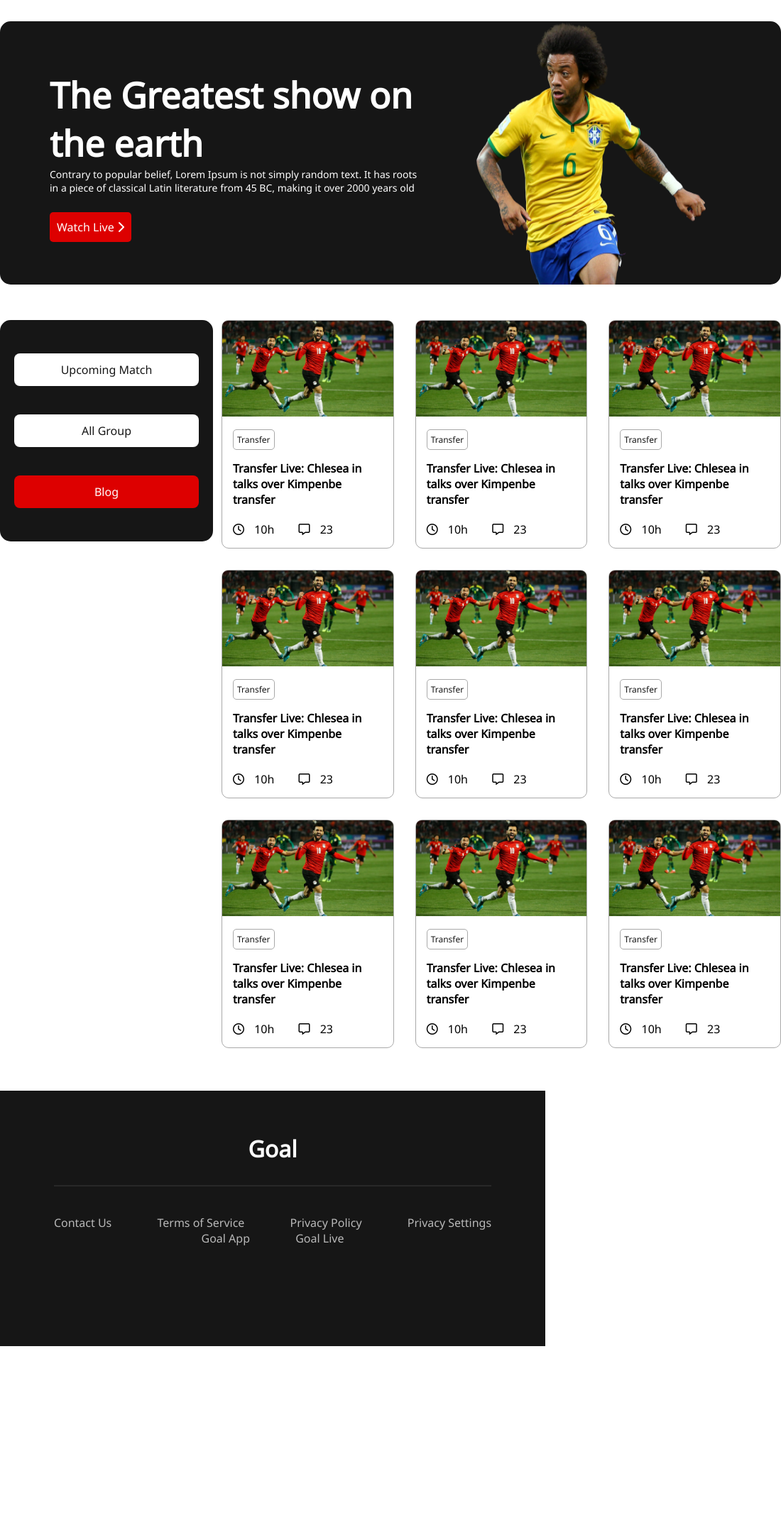
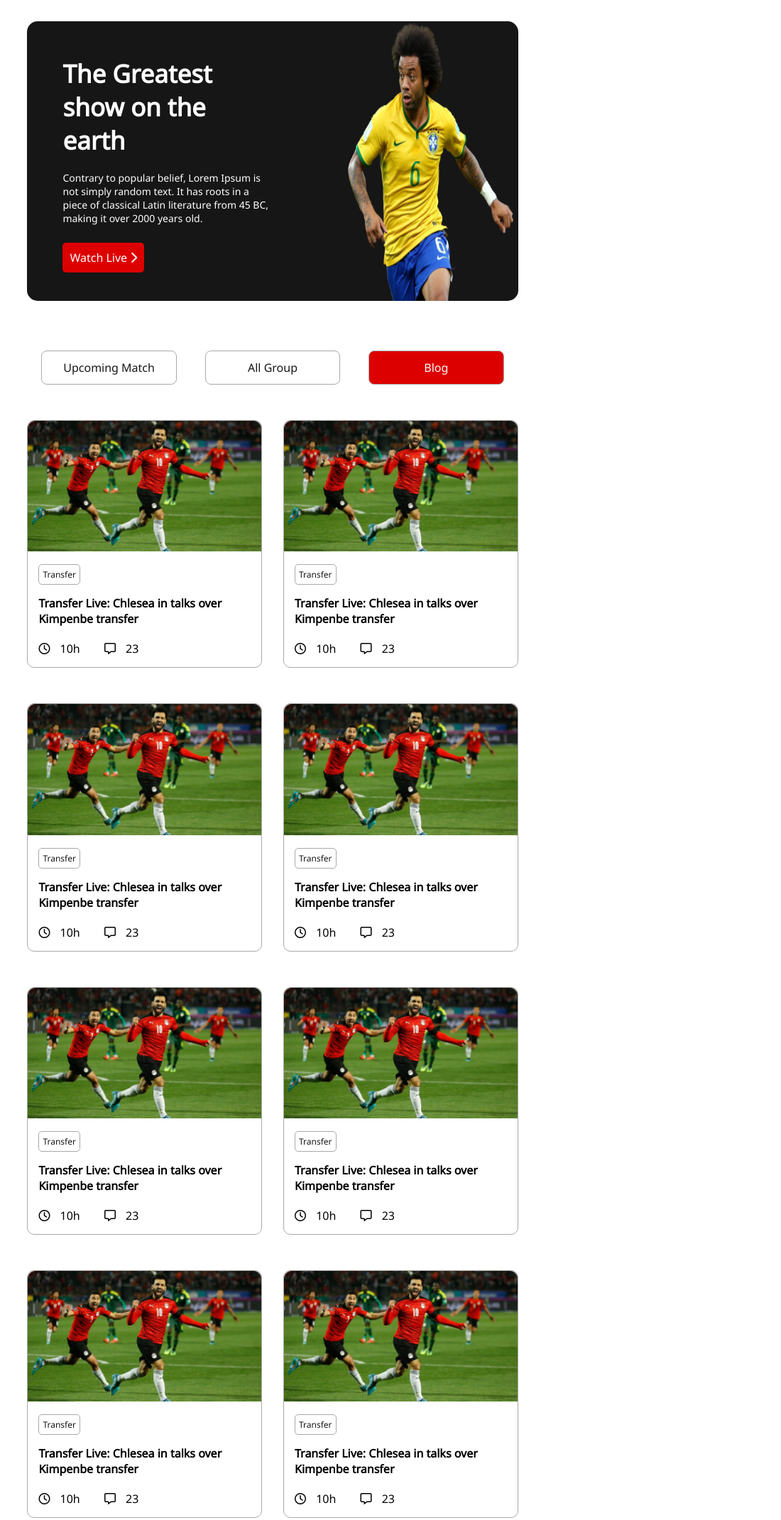
Before and after one commit to mrpranto/world-cup-assignment, a plain HTML site: page index.html in a window 768 px wide. Shown: the top 2142 px of the page at 71% size, 1100 px wide, since content can reach past the window. Before the commit the page ends 1897 px from the top, so only its background shows below. Drawn offline with Linux system fonts and the light colour scheme; a web font is replaced by a local one.

Commit message:
tablet design updated

```diff
--- a/css/style.css
+++ b/css/style.css
@@ -105,6 +105,11 @@ body{
     border-radius: 10px;
 }
 
+/*View All area*/
+.view-all-area{
+    display: none;
+}
+
 /*Blog Img Styles*/
 .blog img{
     width: 100%;
@@ -180,6 +185,10 @@ nav li a{
     color: #B9B9B9;
 }
 
+/*-----------------------Media Query---------------------*/
+
+/*----------------------Mobile Device Css--------------*/
+
 @media only screen and (max-width: 688px) {
     .container{
         width: 90%;
@@ -194,6 +203,11 @@ nav li a{
     .title-area{
         text-align: center;
         width: 100%;
+        padding: 50px;
+    }
+    .title h1{
+        font-size: 20px;
+        margin-bottom: 20px;
     }
     .banner-image-area{
         text-align: center;
@@ -237,6 +251,10 @@ nav li a{
         border: 1px solid darkgray;
         border-radius: 10px;
     }
+    .view-all-area{
+        display: none;
+    }
+
     .blog img{
         width: 100%;
     }
@@ -262,3 +280,128 @@ nav li a{
     }
 
 }
+
+/*----------------------Mobile Device Css End--------------*/
+
+
+/*----------------------Tablet Device Css --------------*/
+
+@media only screen and (min-width: 688px) and (max-width: 992px) {
+    .container {
+        width: 90%;
+        margin: auto;
+    }
+
+    .hero-section {
+        display: flex;
+        width: 100%;
+    }
+
+    .title-area {
+        width: 100%;
+        padding: 50px;
+    }
+
+    .title h1 {
+        font-size: 35px;
+        margin-bottom: 20px;
+    }
+
+    .banner-image-area {
+        text-align: center;
+        width: 100%;
+    }
+
+    .banner-image {
+        width: 233px !important;
+        margin-left: 50px;
+    }
+
+    .blog-section {
+        display: grid;
+        grid-template-columns: repeat(1, 1fr);
+        justify-content: center;
+        grid-row-gap: 30px;
+    }
+
+    .blog-menu {
+        width: 100%;
+        display: grid;
+        grid-template-columns: repeat(3, 1fr);
+        background-color: #FFFFFF;
+        align-content: center;
+        height: auto;
+    }
+
+    .blog-menu a {
+        text-decoration: none;
+        display: block;
+        text-align: center;
+        align-items: center;
+        background-color: white;
+        margin: 20px;
+        padding: 12px 20px;
+        border-radius: 8px;
+        border: 1px solid darkgray;
+        color: #161616;
+    }
+
+    .blog-area {
+        width: 100%;
+        display: grid;
+        grid-template-columns: repeat(2, 1fr);
+        grid-row-gap: 50px;
+    }
+
+    .blog {
+        border: 1px solid darkgray;
+        border-radius: 10px;
+    }
+
+    .blog img {
+        width: 100%;
+    }
+
+    .view-all-area{
+        display: block;
+        width: 100%;
+        margin-top: 20px;
+        text-align: center;
+    }
+    .view-all{
+        background-color: #DD0000;
+        padding: 15px;
+        text-decoration: none;
+        font-size: 20px;
+        color: #FFFFFF;
+        border-radius: 5px;
+    }
+
+    footer {
+        width: 100%;
+        background-color: #161616;
+        color: #FFFFFF;
+        height: 600px;
+    }
+
+    nav {
+        width: 100%;
+        text-align: center;
+    }
+
+    nav ul {
+        display: flex;
+        grid-template-columns: repeat(4, 1fr);
+        flex-wrap: wrap;
+        justify-content: space-evenly;
+        align-items: flex-start;
+    }
+
+    nav ul li {
+        flex-direction: column;
+        display: grid;
+        justify-content: center;
+        margin: 20px 50px;
+    }
+
+}
--- a/index.html
+++ b/index.html
@@ -18,7 +18,7 @@
                 <h1>The Greatest show on the earth</h1>
                 <p>Contrary to popular belief, Lorem Ipsum is not simply
                     random text. It has roots in a piece of classical Latin literature
-                    from 45 BC, making it over 2000 years old</p>
+                    from 45 BC, making it over 2000 years old.</p>
                 <a href="">Watch Live <i class="fa-solid fa-chevron-right"></i></a>
             </div>
         </div>
@@ -151,6 +151,9 @@
                 </div>
             </div>
         </div>
+        <div class="view-all-area">
+            <a href="" class="view-all">View All</a>
+        </div>
     </section>
 </div>
 <footer>
```
